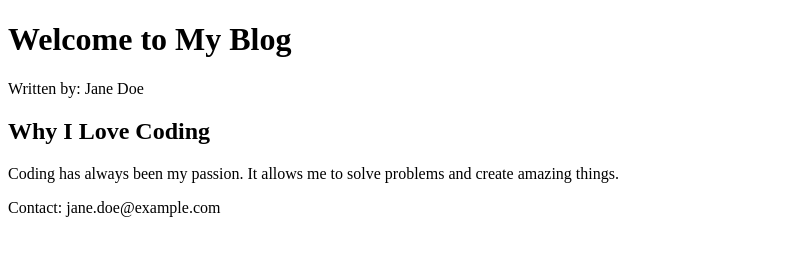
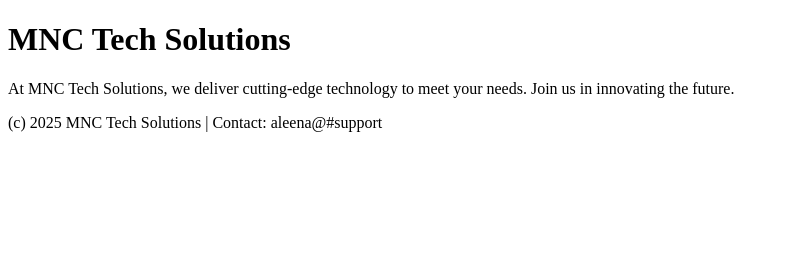
Before and after one commit to aleenaanbazhagan/Innovatoin-Lab-task, a plain HTML site: page index.html in a window 1280 px wide. Shown: the whole page, without its empty margins (0-789 px from the left). Drawn offline with Linux system fonts and the light colour scheme.

Commit message:
Add files via upload

```diff
--- a/index.html
+++ b/index.html
@@ -2,21 +2,23 @@
 <html lang="en">
 <head>
     <meta charset="UTF-8">
-    <meta name="viewport" content="width=device-width, initial-scale=1.0">
-    <title>My bolg</title>
+    <meta name="viewport" content="width=oo, initial-scale=1.0">
+    <title>Document</title>
 </head>
 <body>
     <header>
-        <h1>Welcome to My Blog</h1>
-        <p>Written by: Jane Doe</p>
+        <h1>MNC Tech Solutions</h1>
         </header>
-        <article>
-        <h2>Why I Love Coding</h2>
-        <p>Coding has always been my passion. It allows me
-        to solve problems and create amazing things.</p>
-        </article>
+        <main>
+        <p>At MNC Tech Solutions, we deliver
+
+        cutting-edge technology to meet your needs. Join us in
+        innovating the future.</p>
+        </main>
         <footer>
-        <p>Contact: jane.doe@example.com</p>
-        </footer>
+        <p>(c) 2025 MNC Tech Solutions | Contact:
+
+        aleena@#support</p>
+        </footer></header>
 </body>
 </html>
```
